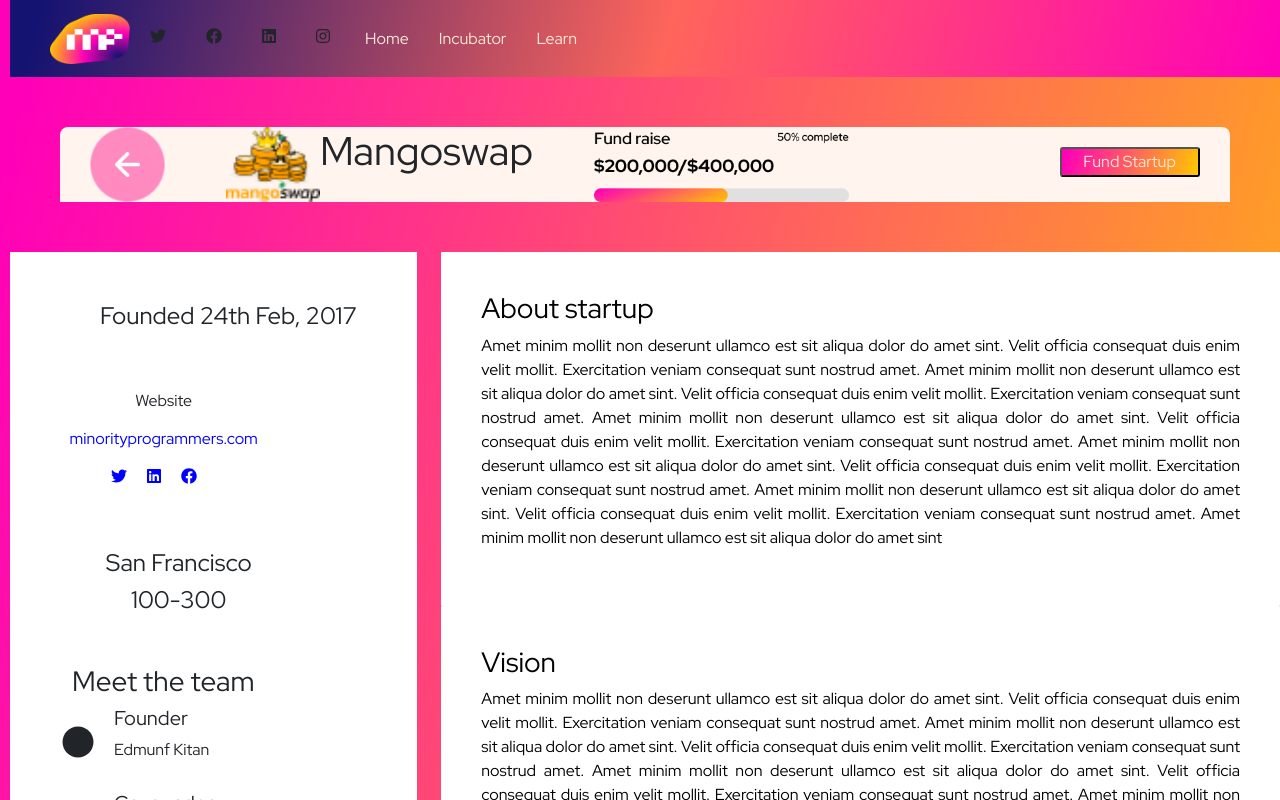
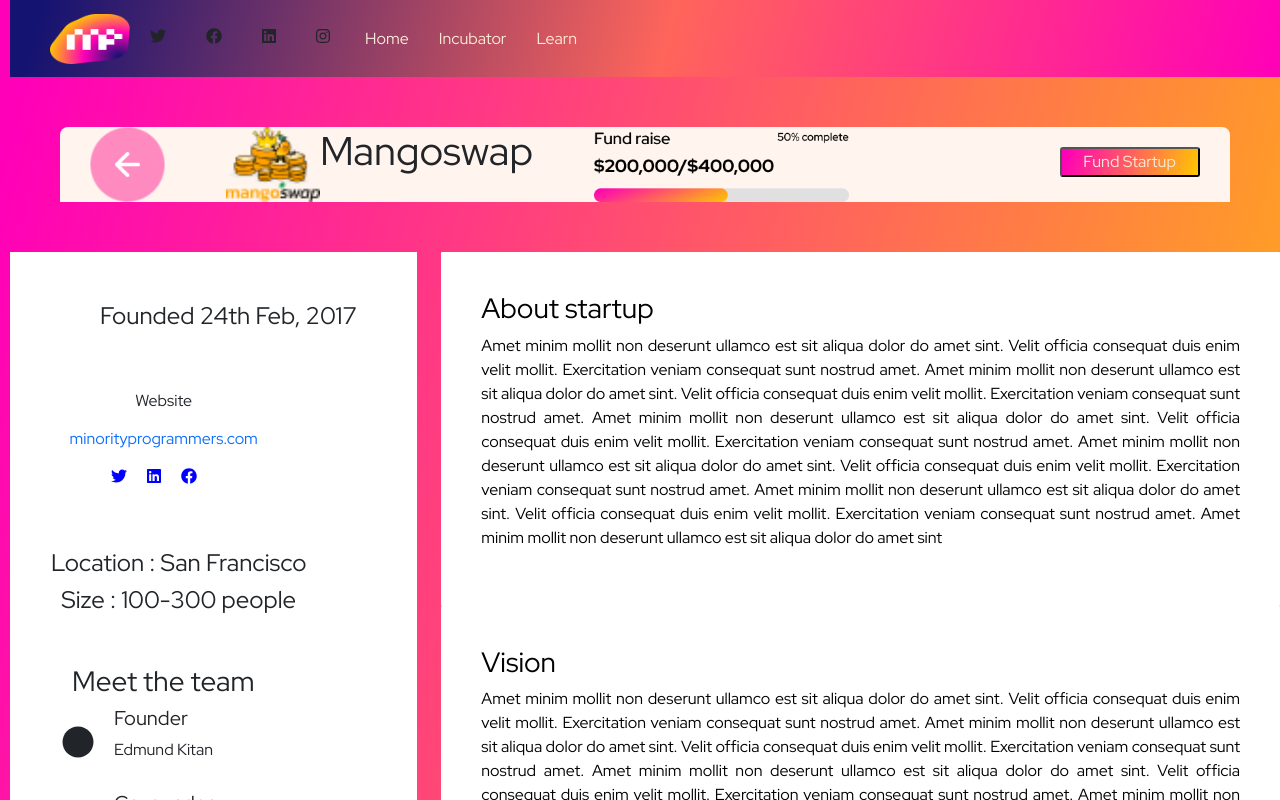
Before and after one commit to rafiul86/Crypto-investing-app, a React (Create React App) app: page /incubator/1 in a window 1280 px wide. Shown: the top 800 px of the page. Built offline with nearby package versions, Linux system fonts and the light colour scheme.

Commit message:
tooltip added

```diff
--- a/src/components/home/header/featured/featured.json
+++ b/src/components/home/header/featured/featured.json
@@ -4,12 +4,12 @@
     "title" : "Mangoswap",
     "founded" : "24th Feb, 2017",
     "website" : "minorityprogrammers.com",
-    "linkedin" :"",
-    "facebook" : "",
-    "twitter" : "",
+            "linkedin" :"https://www.linkedin.com/company/minority-programmers",
+            "facebook" : "https://web.facebook.com/MinorityProgrammers?_rdc=1&_rdr",
+            "twitter" : "https://twitter.com/minorityprogram",
     "location" : "San Francisco",
-    "size" : "100-300",
-    "member" : {"founder" : "Edmunf Kitan","coFounder" : "Olarenwaju Cejar","headOfGrowth" : "Uzo Amanda","headOfProduct" : "Donald Duke"},
+    "size" : "100-300 people",
+    "member" : {"founder" : "Edmund Kitan","coFounder" : "Olarenwaju Cejar","headOfGrowth" : "Uzo Amanda","headOfProduct" : "Donald Duke"},
    "description" : " The mango swap coin is the future for crypto currency, it will allow user share and tansact over defi networks with less fees.",
     "about" : "Amet minim mollit non deserunt ullamco est sit aliqua dolor do amet sint. Velit officia consequat duis enim velit mollit. Exercitation veniam consequat sunt nostrud amet. Amet minim mollit non deserunt ullamco est sit aliqua dolor do amet sint. Velit officia consequat duis enim velit mollit. Exercitation veniam consequat sunt nostrud amet. Amet minim mollit non deserunt ullamco est sit aliqua dolor do amet sint. Velit officia consequat duis enim velit mollit. Exercitation veniam consequat sunt nostrud amet. Amet minim mollit non deserunt ullamco est sit aliqua dolor do amet sint. Velit officia consequat duis enim velit mollit. Exercitation veniam consequat sunt nostrud amet. Amet minim mollit non deserunt ullamco est sit aliqua dolor do amet sint. Velit officia consequat duis enim velit mollit. Exercitation veniam consequat sunt nostrud amet. Amet minim mollit non deserunt ullamco est sit aliqua dolor do amet sint",
     "vision" : "Amet minim mollit non deserunt ullamco est sit aliqua dolor do amet sint. Velit officia consequat duis enim velit mollit. Exercitation veniam consequat sunt nostrud amet. Amet minim mollit non deserunt ullamco est sit aliqua dolor do amet sint. Velit officia consequat duis enim velit mollit. Exercitation veniam consequat sunt nostrud amet. Amet minim mollit non deserunt ullamco est sit aliqua dolor do amet sint. Velit officia consequat duis enim velit mollit. Exercitation veniam consequat sunt nostrud amet. Amet minim mollit non deserunt ullamco est sit aliqua dolor do amet sint. Velit officia consequat duis enim velit mollit. Exercitation veniam consequat sunt nostrud amet. Amet minim mollit non deserunt ullamco est sit aliqua dolor do amet sint. Velit officia consequat duis enim velit mollit. Exercitation veniam consequat sunt nostrud amet. Amet minim mollit non deserunt ullamco est sit aliqua dolor do amet sint"
@@ -19,11 +19,11 @@
             "title" : "Cryptobull",
             "founded" : "17th Nov, 2017",
             "website" : "minorityprogrammers.com",
-            "linkedin" :"",
-            "facebook" : "",
-            "twitter" : "",
+            "linkedin" :"https://www.linkedin.com/company/minority-programmers",
+            "facebook" : "https://web.facebook.com/MinorityProgrammers?_rdc=1&_rdr",
+            "twitter" : "https://twitter.com/minorityprogram",
             "location" : "Florida, USA",
-            "size" : "200-400",
+            "size" : "200-400 people",
             "member" : {"founder" : "Edmund Kitan","coFounder" : "Olarenwaju Cejar","headOfGrowth" : "Uzo Amanda","headOfProduct" : "Donald Duke"},
            "description" : " The mango swap coin is the future for crypto currency, it will allow user share and tansact over defi networks with less fees.",
             "about" : "Amet minim mollit non deserunt ullamco est sit aliqua dolor do amet sint. Velit officia consequat duis enim velit mollit. Exercitation veniam consequat sunt nostrud amet. Amet minim mollit non deserunt ullamco est sit aliqua dolor do amet sint. Velit officia consequat duis enim velit mollit. Exercitation veniam consequat sunt nostrud amet. Amet minim mollit non deserunt ullamco est sit aliqua dolor do amet sint. Velit officia consequat duis enim velit mollit. Exercitation veniam consequat sunt nostrud amet. Amet minim mollit non deserunt ullamco est sit aliqua dolor do amet sint. Velit officia consequat duis enim velit mollit. Exercitation veniam consequat sunt nostrud amet. Amet minim mollit non deserunt ullamco est sit aliqua dolor do amet sint. Velit officia consequat duis enim velit mollit. Exercitation veniam consequat sunt nostrud amet. Amet minim mollit non deserunt ullamco est sit aliqua dolor do amet sint",
@@ -34,12 +34,12 @@
                     "title" : "Coin-Zombie",
                     "founded" : "11th May, 2018",
                     "website" : "minorityprogrammers.com",
-                    "linkedin" :"",
-                    "facebook" : "",
-                    "twitter" : "",
+                    "linkedin" :"https://www.linkedin.com/company/minority-programmers",
+                    "facebook" : "https://web.facebook.com/MinorityProgrammers?_rdc=1&_rdr",
+                    "twitter" : "https://twitter.com/minorityprogram",
                     "location" : "Arizona",
-                    "size" : "300-350",
-                    "member" : {"founder" : "Edmunf Kitan","coFounder" : "Olarenwaju Cejar","headOfGrowth" : "Uzo Amanda","headOfProduct" : "Donald Duke"},
+                    "size" : "300-350 people",
+                    "member" : {"founder" : "Edmund Kitan","coFounder" : "Olarenwaju Cejar","headOfGrowth" : "Uzo Amanda","headOfProduct" : "Donald Duke"},
                    "description" : " The mango swap coin is the future for crypto currency, it will allow user share and tansact over defi networks with less fees.",
                     "about" : "Amet minim mollit non deserunt ullamco est sit aliqua dolor do amet sint. Velit officia consequat duis enim velit mollit. Exercitation veniam consequat sunt nostrud amet. Amet minim mollit non deserunt ullamco est sit aliqua dolor do amet sint. Velit officia consequat duis enim velit mollit. Exercitation veniam consequat sunt nostrud amet. Amet minim mollit non deserunt ullamco est sit aliqua dolor do amet sint. Velit officia consequat duis enim velit mollit. Exercitation veniam consequat sunt nostrud amet. Amet minim mollit non deserunt ullamco est sit aliqua dolor do amet sint. Velit officia consequat duis enim velit mollit. Exercitation veniam consequat sunt nostrud amet. Amet minim mollit non deserunt ullamco est sit aliqua dolor do amet sint. Velit officia consequat duis enim velit mollit. Exercitation veniam consequat sunt nostrud amet. Amet minim mollit non deserunt ullamco est sit aliqua dolor do amet sint",
                     "vision" : "Amet minim mollit non deserunt ullamco est sit aliqua dolor do amet sint. Velit officia consequat duis enim velit mollit. Exercitation veniam consequat sunt nostrud amet. Amet minim mollit non deserunt ullamco est sit aliqua dolor do amet sint. Velit officia consequat duis enim velit mollit. Exercitation veniam consequat sunt nostrud amet. Amet minim mollit non deserunt ullamco est sit aliqua dolor do amet sint. Velit officia consequat duis enim velit mollit. Exercitation veniam consequat sunt nostrud amet. Amet minim mollit non deserunt ullamco est sit aliqua dolor do amet sint. Velit officia consequat duis enim velit mollit. Exercitation veniam consequat sunt nostrud amet. Amet minim mollit non deserunt ullamco est sit aliqua dolor do amet sint. Velit officia consequat duis enim velit mollit. Exercitation veniam consequat sunt nostrud amet. Amet minim mollit non deserunt ullamco est sit aliqua dolor do amet sint"
--- a/src/components/incubator/startupData/StartupData.js
+++ b/src/components/incubator/startupData/StartupData.js
@@ -21,17 +21,31 @@
           <div className="text-design">
             <div className="web-style">
               <p>Website</p>
-              <h6 className="icon-incubator">{individualDetails.website}</h6>
+              <h6 className="icon-incubator">
+                <a
+                  style={{ textDecoration: "none" }}
+                  href={individualDetails.website}
+                  target="_blank"
+                >
+                  {individualDetails.website}
+                </a>
+              </h6>
             </div>
-            <FontAwesomeIcon className="icon-incubator" icon={faTwitter} />
-            <FontAwesomeIcon className="icon-incubator" icon={faLinkedin} />
-            <FontAwesomeIcon className="icon-incubator" icon={faFacebook} />
+            <a href={individualDetails.twitter} target="_blank">
+              <FontAwesomeIcon className="icon-incubator" icon={faTwitter} />
+            </a>
+            <a href={individualDetails.linkedin} target="_blank">
+              <FontAwesomeIcon className="icon-incubator" icon={faLinkedin} />
+            </a>
+            <a href={individualDetails.facebook} target="_blank">
+              <FontAwesomeIcon className="icon-incubator" icon={faFacebook} />
+            </a>
           </div>
         </div>
       </div>
       <div className="heda-style">
-        <h4>{individualDetails.location}</h4>
-        <h4>{individualDetails.size}</h4>
+        <h4>Location : {individualDetails.location}</h4>
+        <h4> Size : {individualDetails.size}</h4>
       </div>
       <ul>
         <h3 className="text-left">Meet the team</h3>
```
